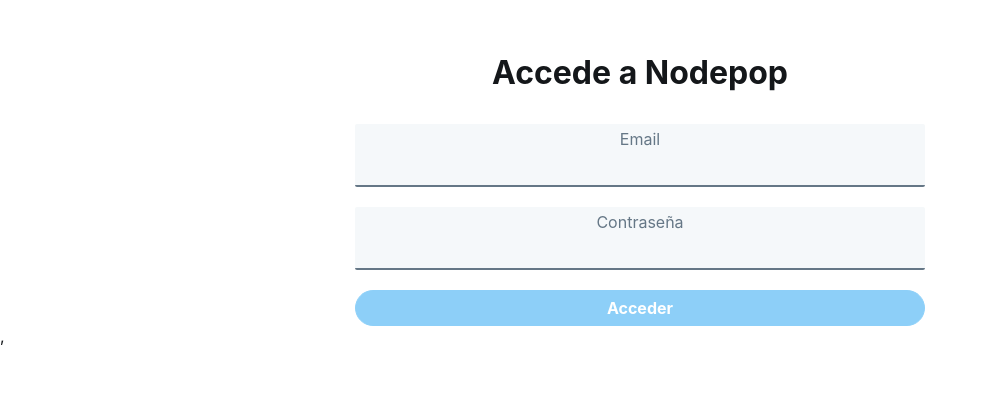
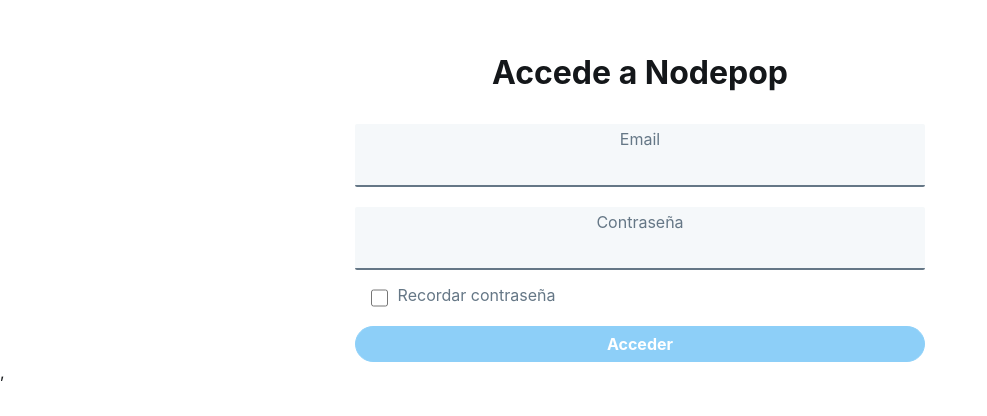
Before and after one commit to ainacarin/nodefront, a React (Create React App) app: page /login in a window 1280 px wide. Shown: the top 416 px of the page, without its empty margins (0-987 px from the left). Built offline with nearby package versions, Linux system fonts and the light colour scheme.

Commit message:
Add fix routes. Display check remember password in login page

```diff
--- a/src/App.js
+++ b/src/App.js
@@ -1,16 +1,29 @@
 import React from "react";
 import "./App.css";
 
-import { Switch, Route, Redirect } from 'react-router-dom';
-import { LoginPage, PrivateRoute } from './components/auth';
+import { Switch, Route, Redirect } from "react-router-dom";
+import { LoginPage, PrivateRoute } from "./components/auth";
+import { AuthContextProvider } from "./components/auth/context";
+import AuthButton from "./components/auth/AuthButton";
 
 function App({ isInitiallyLogged }) {
+  /** Properties */
   const [isLogged, setIsLogged] = React.useState(isInitiallyLogged);
 
+  console.log("App: isLogged", isLogged);
+
+  /** Handlers */
   const handleLogin = () => setIsLogged(true);
-
   const handleLogout = () => setIsLogged(false);
 
+  /** Context */
+  const authContextValue = {
+    isLogged,
+    onLogin: handleLogin,
+    onLogout: handleLogout,
+  };
+
+  /** Display */
   return (
     <div className="App">
       {/* {isLogged ? (
@@ -18,19 +31,48 @@
       ) : (
         <LoginPage onLogin={handleLogin} />
       )} */}
+      <AuthContextProvider value={authContextValue}>
         <Switch>
-        <PrivateRoute isLogged={isLogged} path="/advert/:advertId">
-          {({ match }) => <div>detalle de anuncio</div>}
+          <PrivateRoute path="/advert/:id">
+            {({ match }) => (
+              <div>
+                detalle de anuncio
+                <AuthButton className="header-button" />
+              </div>
+            )}
           </PrivateRoute>
-        <PrivateRoute isLogged={isLogged} path="/advert">
-          {({ location }) => <div>Nuevo anuncio</div>}
+          <PrivateRoute path="/advert/new">
+            {({ location }) => (
+              <div>
+                Nuevo anuncio
+                <AuthButton className="header-button" />
+              </div>
+            )}
+          </PrivateRoute>
+          <PrivateRoute path="/adverts">
+            {({ history }) => (
+              <div>
+                Listado de anuncios
+                <AuthButton className="header-button" />
+              </div>
+            )}
           </PrivateRoute>
           <Route path="/login">
-          {({ history, location }) => <LoginPage onLogin={handleLogin} />}
+            {
+              // isLogged ? (
+              //   <Redirect to="/" />
+              // ) : (
+              // ({ history, location }) => <LoginPage onLogin={handleLogin} />
+              // )
+
+              ({ history, location }) => (
+                <LoginPage history={history} location={location} />
+              )
+            }
           </Route>
-        <PrivateRoute isLogged={isLogged} exact path="/">
+          <PrivateRoute exact path="/">
           {({ history }) => (
-            <div>Listado de anuncios</div>
+            <Redirect to="/adverts" />
             )}
           </PrivateRoute>
           <Route path="/404">
@@ -48,6 +90,7 @@
             <Redirect to="/404" />
           </Route>
         </Switch>
+      </AuthContextProvider>
     </div>
   );
 }
--- a/src/api/client.js
+++ b/src/api/client.js
@@ -24,6 +24,7 @@
 );
 
 export const configureClient = ({ accessToken }) => {
+  console.log('configureClient accessToken', accessToken);
   if (accessToken) {
     setAuthorizationHeader(accessToken);
   }
--- /dev/null
+++ b/src/components/auth/AuthButton/AuthButton.js
@@ -0,0 +1,45 @@
+import { Link } from 'react-router-dom';
+import { Button } from '../../shared';
+import { logout } from '../../../api/auth';
+import { AuthContextConsumer } from '../context';
+
+
+const AuthButton = ({ className, isLogged, onLogout }) => {
+  const handleLogoutClick = () => {
+    logout().then(onLogout);
+  };
+
+  const props = isLogged
+    ? { onClick: handleLogoutClick, children: 'Log out' }
+    : {
+        as: Link,
+        to: '/login',
+        children: 'Log in',
+      };
+
+  return <Button className={className} {...props} />;
+};
+
+AuthButton.defaultProps = {
+  isLogged: false,
+};
+
+const ConnectedAuthButton = props => {
+  return (
+    <AuthContextConsumer>
+      {value => {
+        return (
+          <AuthButton
+            isLogged={value.isLogged}
+            onLogout={value.onLogout}
+            {...props}
+          />
+        );
+      }}
+    </AuthContextConsumer>
+  );
+};
+
+export default ConnectedAuthButton;
+
+// export default AuthButton;
--- /dev/null
+++ b/src/components/auth/AuthButton/index.js
@@ -0,0 +1 @@
+export { default } from './AuthButton';
--- a/src/components/auth/LoginPage/LoginForm.js
+++ b/src/components/auth/LoginPage/LoginForm.js
@@ -3,13 +3,14 @@
 import FormField from "../../shared/FormField";
 import "./LoginForm.css";
 
-function LoginForm({ onSubmit }) {
+function LoginForm({ isLoading, onSubmit }) {
   const [credentials, setCredentials] = React.useState({
     email: "",
     password: "",
   });
+  const [flagPassword, setFlagPassword] = React.useState(false);
 
-  const handleChange = (event) => {
+  const handleChangeCredentials = (event) => {
     setCredentials((oldCredentials) => {
       const newCredentials = {
         ...oldCredentials,
@@ -17,12 +18,16 @@
       };
       return newCredentials;
     });
-    console.log("event",event)
+  };
+
+  const handleChangeCheckbox = (event) => {
+    const newFlagPassword = !flagPassword;
+    setFlagPassword(newFlagPassword);
   };
 
   const handleSubmit = (event) => {
     event.preventDefault();
-    onSubmit(credentials);
+    onSubmit(credentials, flagPassword);
   };
 
   const { email, password } = credentials;
@@ -35,7 +40,7 @@
         label="email"
         className="loginForm-field"
         value={email}
-        onChange={handleChange}
+        onChange={handleChangeCredentials}
       />
       <FormField
         type="password"
@@ -43,13 +48,22 @@
         label="contraseña"
         className="loginForm-field"
         value={password}
-        onChange={handleChange}
+        onChange={handleChangeCredentials}
+      />
+      <FormField
+        type="checkbox"
+        name="flag_password"
+        label="Recordar contraseña"
+        className="loginForm-checkbox"
+        value="flag_password"
+        checked={flagPassword}
+        onChange={handleChangeCheckbox}
       />
       <Button
         type="submit"
         className="loginForm-submit"
         variant="primary"
-        disabled={!email || !password}
+        disabled={isLoading || !email || !password}
       >
         Acceder
       </Button>
@@ -57,4 +71,8 @@
   );
 }
 
+LoginForm.defaultProps = {
+  isLoading: false,
+};
+
 export default LoginForm;
--- a/src/components/auth/LoginPage/LoginPage.js
+++ b/src/components/auth/LoginPage/LoginPage.js
@@ -1,28 +1,61 @@
 import React from "react";
-import LoginForm from './LoginForm';
-import { login } from '../../../api/auth';
+import LoginForm from "./LoginForm";
+import { login } from "../../../api/auth";
 
-import './LoginPage.css';
+import "./LoginPage.css";
 
+import AuthContext from "../context";
 
-function LoginPage({ onLogin }) {
+function LoginPage({ history, location }) {
+  const [error, setError] = React.useState(null);
+  const [isLoading, setIsLoading] = React.useState(false);
+  // const isLogged = React.useRef(false);
 
-  const handleSubmit = async credentials => {
-    console.log("on handleSubmit");
+  const { isLogged, onLogin } = React.useContext(AuthContext);
+
+  console.log("LoginPage isLogged", isLogged);
+  console.log("LoginPage onLogin", onLogin);
+
+  const resetError = () => setError(null);
+
+  // React.useEffect(() => {
+  //   if (isLogged.current) {
+  //     onLogin();
+  //     const { from } = location.state || { from: { pathname: '/' } };
+  //     history.replace(from);
+  //   }
+  // });
+
+  React.useEffect(() => {
+    if (isLogged) {
+      onLogin();
+      const { from } = location.state || { from: { pathname: "/" } };
+      history.replace(from);
+    }
+  });
+
+  const handleSubmit = async (credentials, flagPassword) => {
+    resetError();
+    setIsLoading(true);
     try {
       await login(credentials);
       onLogin();
+      // isLogged.current = true;
     } catch (error) {
-      console.log(error);
+      setError(error);
     } finally {
-      console.log("credentials value", credentials);
+      setIsLoading(false);
     }
-
   };
   return (
     <div className="loginPage">
       <h1 className="loginPage-title">Accede a Nodepop</h1>
-      <LoginForm onSubmit={handleSubmit}/>
+      {error && (
+        <div onClick={resetError} className="loginPage-error">
+          {error.message}
+        </div>
+      )}
+      <LoginForm isLoading={isLoading} onSubmit={handleSubmit} />
     </div>
   );
 }
--- a/src/components/auth/PrivateRoute/PrivateRoute.js
+++ b/src/components/auth/PrivateRoute/PrivateRoute.js
@@ -1,14 +1,26 @@
+import React from 'react';
 import { Redirect, Route } from 'react-router-dom';
+import AuthContext from '../context';
 
-const PrivateRoute = ({ isLogged, ...props }) => {
-  const routeProps = isLogged
-    ? props
-    : {
-        children: ({ location }) => (
-          <Redirect to={{ pathname: '/login', state: { from: location } }} />
-        ),
-      };
-  return <Route {...routeProps} />;
+const PrivateRoute = ({...props }) => {
+  const { isLogged } = React.useContext(AuthContext);
+  const value = React.useContext(AuthContext);
+
+  console.log('PrivateRoute value', value);
+  console.log('PrivateRoute ...props', props);
+
+  return isLogged ?
+  (
+    <Route {...props}>
+    </Route>
+  ) : (
+    <Route>
+      {({ location }) => (
+        <Redirect to={{ pathname: '/login', state: { from: location } }}>
+        </Redirect>
+      )}
+    </Route>
+  );
 };
 
 export default PrivateRoute;
--- a/src/components/auth/context.js
+++ b/src/components/auth/context.js
@@ -5,9 +5,9 @@
 export const AuthContextProvider = AuthContext.Provider;
 export const AuthContextConsumer = AuthContext.Consumer;
 
-export const useAuthContext = () => {
-  const value = React.useContext(AuthContext);
-  return value;
-};
+// export const useAuthContext = () => {
+//   const value = React.useContext(AuthContext);
+//   return value;
+// };
 
 export default AuthContext;
--- a/src/components/shared/FormField.css
+++ b/src/components/shared/FormField.css
@@ -19,9 +19,30 @@
     width: 100%;
   }
 
+  .loginForm-checkbox .formField-label  {
+    background-color: #fff;
+    border: 0px;
+    display: flex;
+    flex-direction: row-reverse;
+    align-content: center;
+    padding-left: 1rem;
+  }
+
+  .loginForm-checkbox .formField-label > span {
+    flex: 3;
+    text-align: left;
+  }
+
+  .loginForm-checkbox .formField-label > input {
+    flex: 0.5;
+    margin: 0;
+    max-width: 3%;
+  }
+
   .formField-label span {
     padding: 5px 10px 0 10px;
   }
+
 
   .formField-label span:first-letter {
     text-transform: capitalize;
```
Lines whose indentation alone changed are shown as unchanged.
